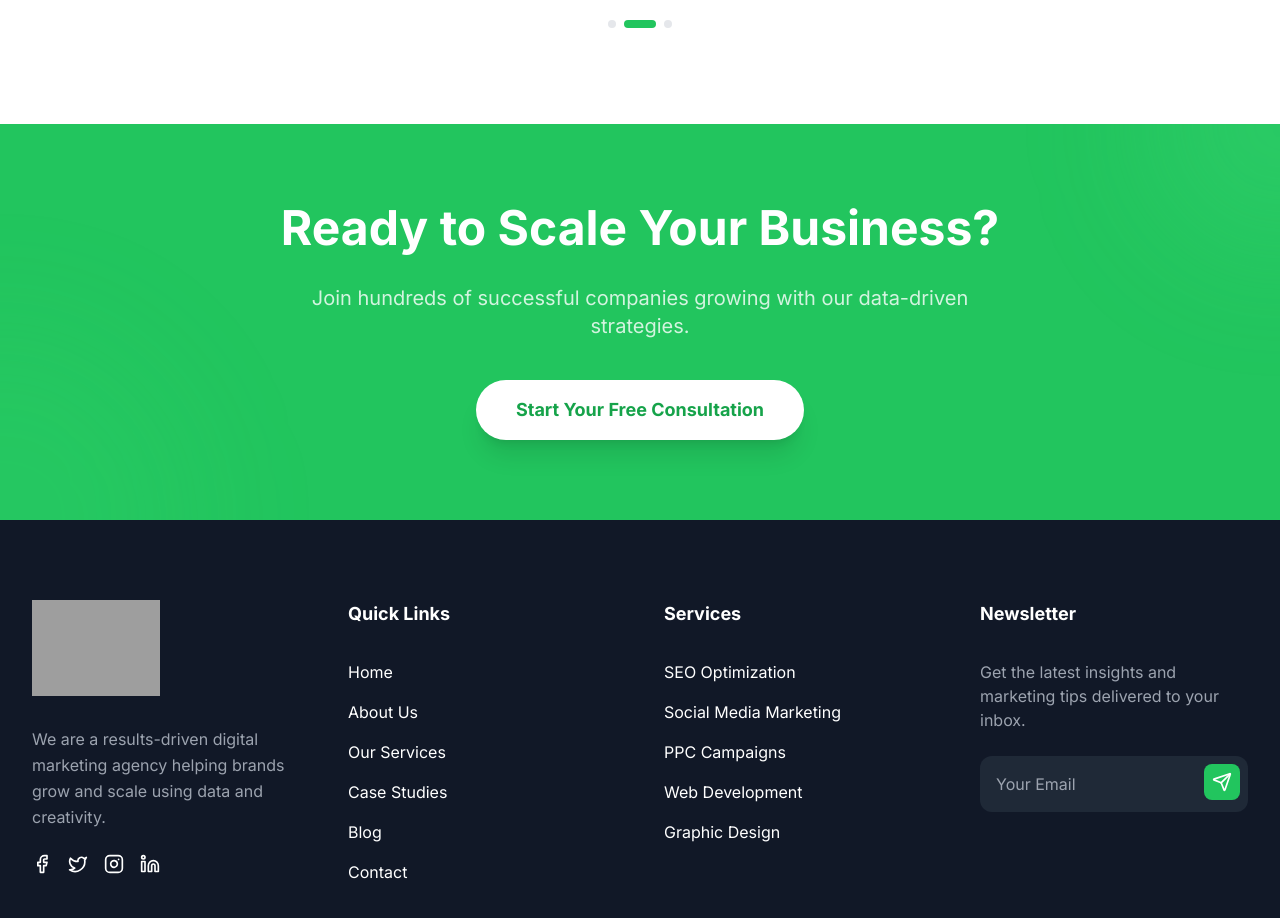
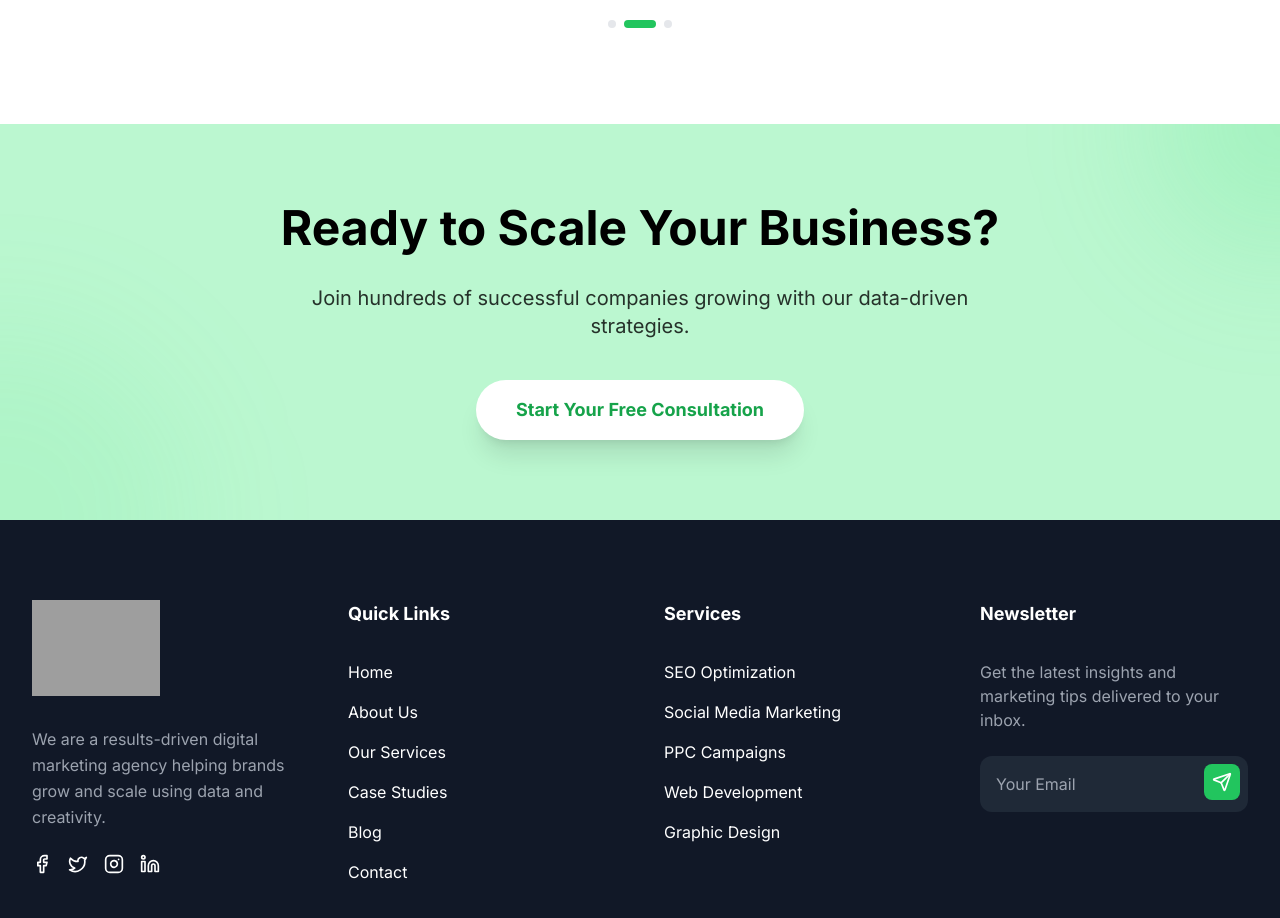
Before and after one commit to Kaniz27/greensoul-agency, a React (Vite) app: page /#/ in a window 1280 px wide. Shown: the part 3100-4018 px from the top of the page. Built offline with nearby package versions, Linux system fonts and the light colour scheme; grey boxes are pictures that could not be loaded.

Commit message:
color change

```diff
--- a/pages/About.tsx
+++ b/pages/About.tsx
@@ -19,7 +19,7 @@ const About: React.FC = () => {
               <h2 className="text-3xl sm:text-5xl font-bold mb-8 text-gray-900">Our Story & <span className="text-green-500">Vision</span></h2>
               <div className="space-y-6 text-lg text-gray-600 leading-relaxed">
                 <p>
-                  Founded in 2020, GreenGrowth started with a simple mission: to help businesses navigate the complex digital landscape with transparency and results-driven strategies.
+                  Founded in 2020, <span className='text-green-600 font-bold'> Green Soul It</span> started with a simple mission: to help businesses navigate the complex digital landscape with transparency and results-driven strategies.
                 </p>
                 <p>
                   Today, we are a team of passionate digital experts, designers, and developers dedicated to scaling brands globally. We believe that every business has a unique story, and our job is to tell it to the right audience using the most advanced digital tools.
--- a/pages/Home.tsx
+++ b/pages/Home.tsx
@@ -194,12 +194,12 @@ const Home: React.FC = () => {
       </section>
 
       {/* CTA Section */}
-      <section className="py-20 bg-green-500 relative overflow-hidden">
+      <section className="py-20 bg-green-200 relative overflow-hidden">
         <div className="absolute top-0 right-0 w-64 h-64 bg-green-400/20 rounded-full blur-3xl -mr-32 -mt-32"></div>
         <div className="absolute bottom-0 left-0 w-96 h-96 bg-green-400/10 rounded-full blur-3xl -ml-48 -mb-48"></div>
         <div className="max-w-7xl mx-auto px-4 sm:px-6 lg:px-8 text-center relative z-10">
-          <h3 className="text-3xl md:text-5xl font-bold text-white mb-8">Ready to Scale Your Business?</h3>
-          <p className="text-white/80 text-xl mb-10 max-w-2xl mx-auto">Join hundreds of successful companies growing with our data-driven strategies.</p>
+          <h3 className="text-3xl md:text-5xl font-bold text-black mb-8">Ready to Scale Your Business?</h3>
+          <p className="text-black/80 text-xl mb-10 max-w-2xl mx-auto">Join hundreds of successful companies growing with our data-driven strategies.</p>
           <Link to="/contact" className="bg-white text-green-600 px-10 py-4 rounded-full font-bold text-lg hover:bg-gray-100 shadow-xl transition-all inline-block">
             Start Your Free Consultation
           </Link>
```
